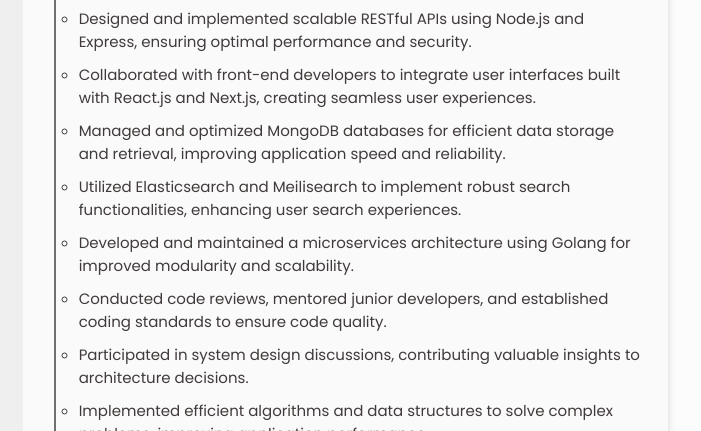
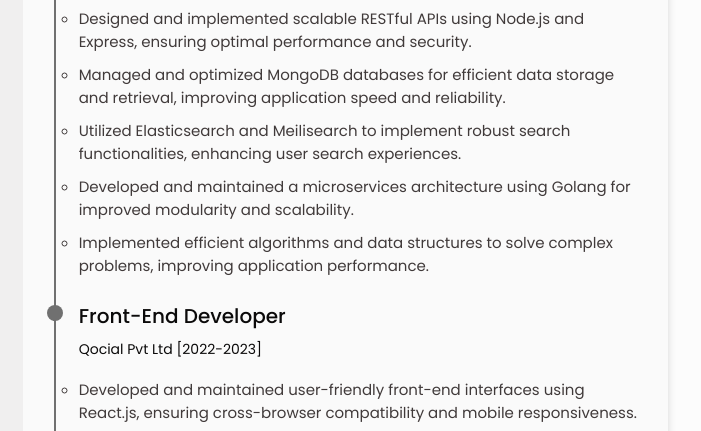
Before and after one commit to pankaj06joshi/pankaj-resume, a plain HTML site: page index.html in a window 1280 px wide. Shown: the part 298-729 px from the top of the page, 456-1157 px from the left. Drawn offline with nearby package versions, Linux system fonts and the light colour scheme.

Commit message:
fix: expe

```diff
--- a/index.html
+++ b/index.html
@@ -176,10 +176,6 @@
                                             security.
                                         </li>
                                         <li>
-                                            Collaborated with front-end developers to integrate user interfaces built with React.js and Next.js,
-                                            creating seamless user experiences.
-                                        </li>
-                                        <li>
                                             Managed and optimized MongoDB databases for efficient data storage and retrieval, improving application
                                             speed and reliability.
                                         </li>
@@ -191,11 +187,6 @@
                                             Developed and maintained a microservices architecture using Golang for improved modularity and
                                             scalability.
                                         </li>
-                                        <li>
-                                            Conducted code reviews, mentored junior developers, and established coding standards to ensure code
-                                            quality.
-                                        </li>
-                                        <li>Participated in system design discussions, contributing valuable insights to architecture decisions.</li>
                                         <li>
                                             Implemented efficient algorithms and data structures to solve complex problems, improving application
                                             performance.
@@ -221,7 +212,6 @@
                                         <li>Utilized Material UI and CSS3 to create visually appealing and consistent user interfaces.</li>
                                         <li>Collaborated with back-end developers to integrate front-end components with server-side APIs.</li>
                                         <li>Worked on optimizing web applications for performance and load times.</li>
-                                        <li>Conducted A/B testing and user feedback analysis to continuously improve user experiences.</li>
                                     </ul>
                                 </div>
                             </div>
```
